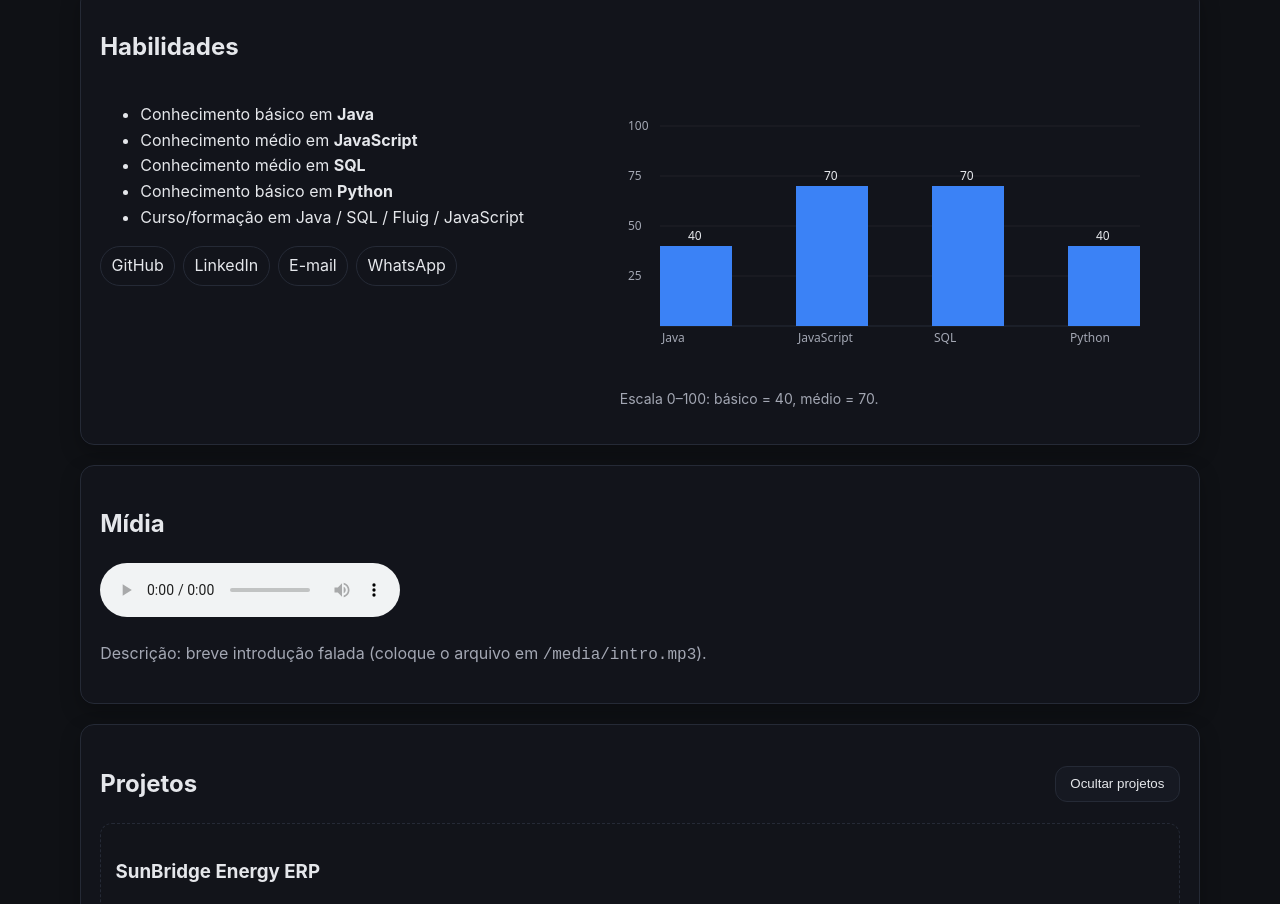
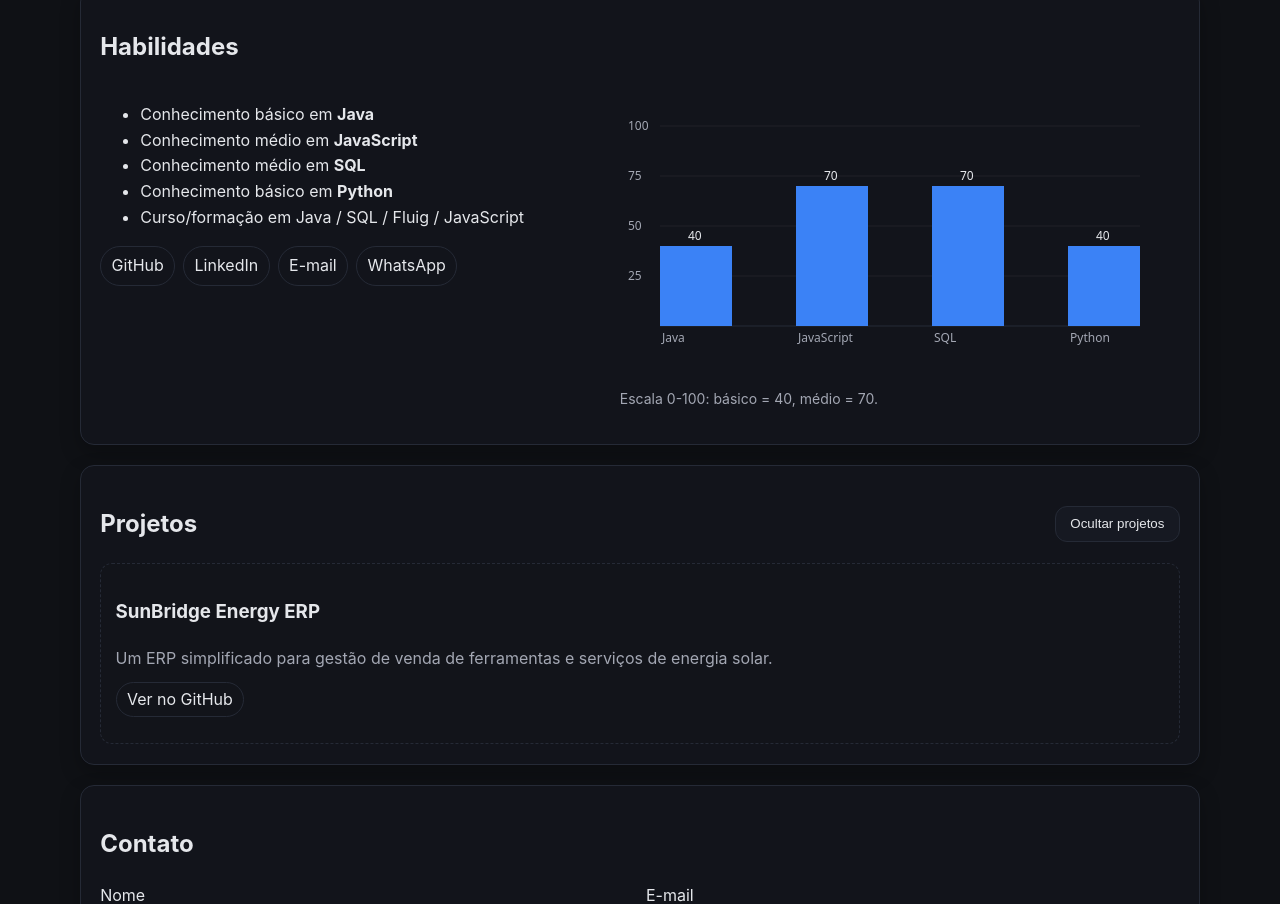
Before and after one commit to Pietro-Porsch-W/prog-4-primeira-atividade, a plain HTML site: page docs/index.html in a window 1280 px wide. Shown: the part 396-1300 px from the top of the page. Drawn offline with Linux system fonts and the light colour scheme.

Commit message:
Retirada de informações não utilizadas
Não irei utilizar a demonstração de midia.

```diff
--- a/docs/index.html
+++ b/docs/index.html
@@ -78,22 +78,12 @@
                     <canvas id="graficoHabilidades" width="560" height="280" role="img"
                         aria-label="Gráfico de barras com níveis de habilidade"></canvas>
                     <p class="muted small">
-                        Escala 0–100: básico = 40, médio = 70.
+                        Escala 0-100: básico = 40, médio = 70.
                     </p>
                 </aside>
             </div>
         </section>
 
-        <!-- Mídia opcional para cumprir a rubrica -->
-        <section id="midia" class="card" aria-label="Mídia">
-            <h2>Mídia</h2>
-            <audio controls aria-label="Áudio de apresentação">
-                <source src="media/intro.mp3" type="audio/mpeg" />
-                Seu navegador não suporta o elemento de áudio.
-            </audio>
-            <p class="muted">Descrição: breve introdução falada (coloque o arquivo em <code>/media/intro.mp3</code>).
-            </p>
-        </section>
 
         <section id="projetos" class="card" aria-label="Seção Projetos">
             <div class="section-header">
```
